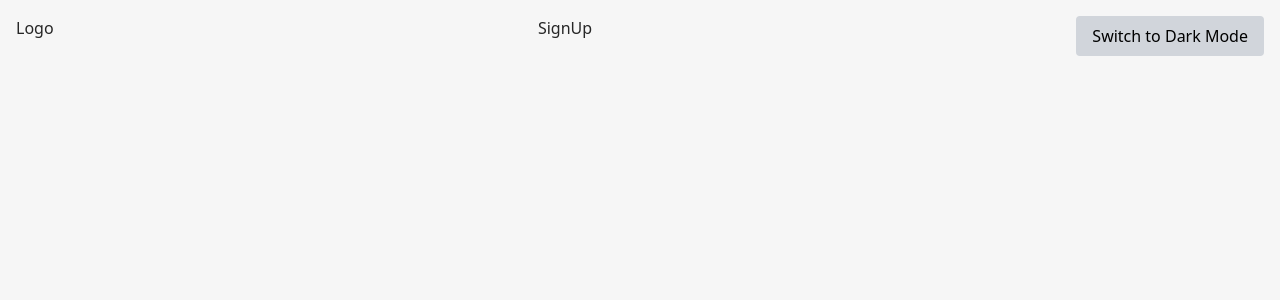
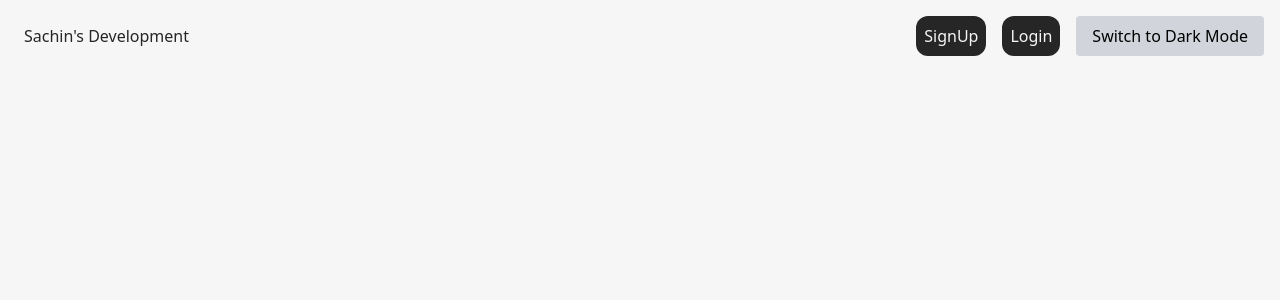
Before and after one commit to Ssharma0355/react-tech-social-media, a React (Create React App) app: page / in a window 1280 px wide. Shown: the top 300 px of the page. Built offline with nearby package versions, Linux system fonts and the light colour scheme.

Commit message:
nav to set

```diff
--- a/src/components/Navbar.js
+++ b/src/components/Navbar.js
@@ -10,15 +10,21 @@ const Navbar = () => {
     <nav
       className={`${
         darkMode ? "bg-darkBg" : "bg-lightBg"
-      } flex flex-row justify-between p-4`}
+      } flex flex-row justify-between p-4 items-center`}
     >
       <div className="flex">
-        <h1>Logo</h1>
+        <h1 className="p-2 dark:text-darkText text-[#262626] font-medium ">
+          Sachin's Development
+        </h1>
       </div>
-      <div className="flex flex-row gap-2">
-        <Link to={"/signup"}>SignUp</Link>
-      </div>
-      <div>
+      <div className="flex flex-row gap-4">
+        <button className="bg-[#262626] p-2 dark:text-darkText text-[#f6f6f6] font-medium rounded-xl hover:bg-[#333]">
+          <Link to={"/signup"}>SignUp</Link>
+        </button>
+
+        <button className="bg-[#262626] p-2 dark:text-darkText text-[#f6f6f6] font-medium rounded-xl hover:bg-[#333]">
+          <Link to={"/signup"}>Login</Link>
+        </button>
         <ThemeToggle darkMode={darkMode} setDarkMode={toggleDarkMode} />
       </div>
     </nav>
```
